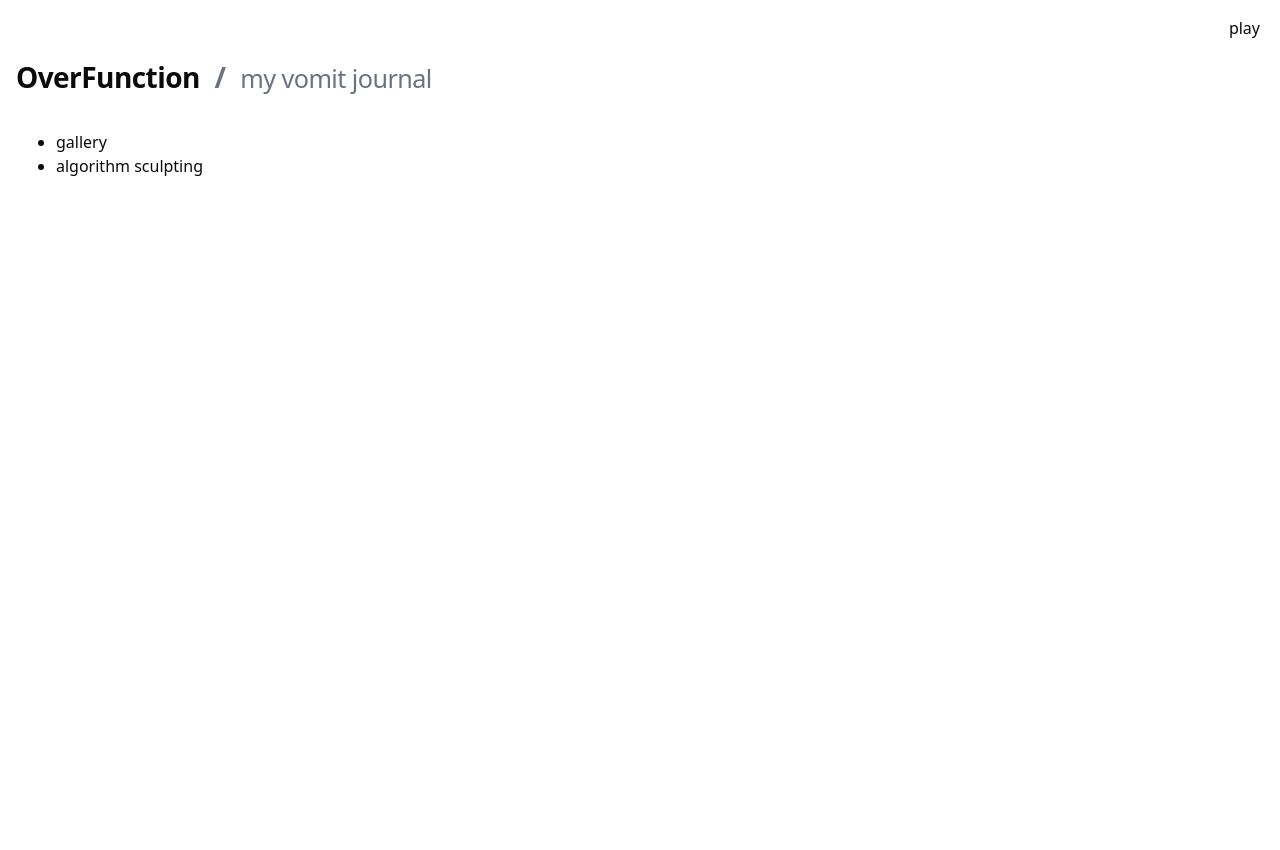
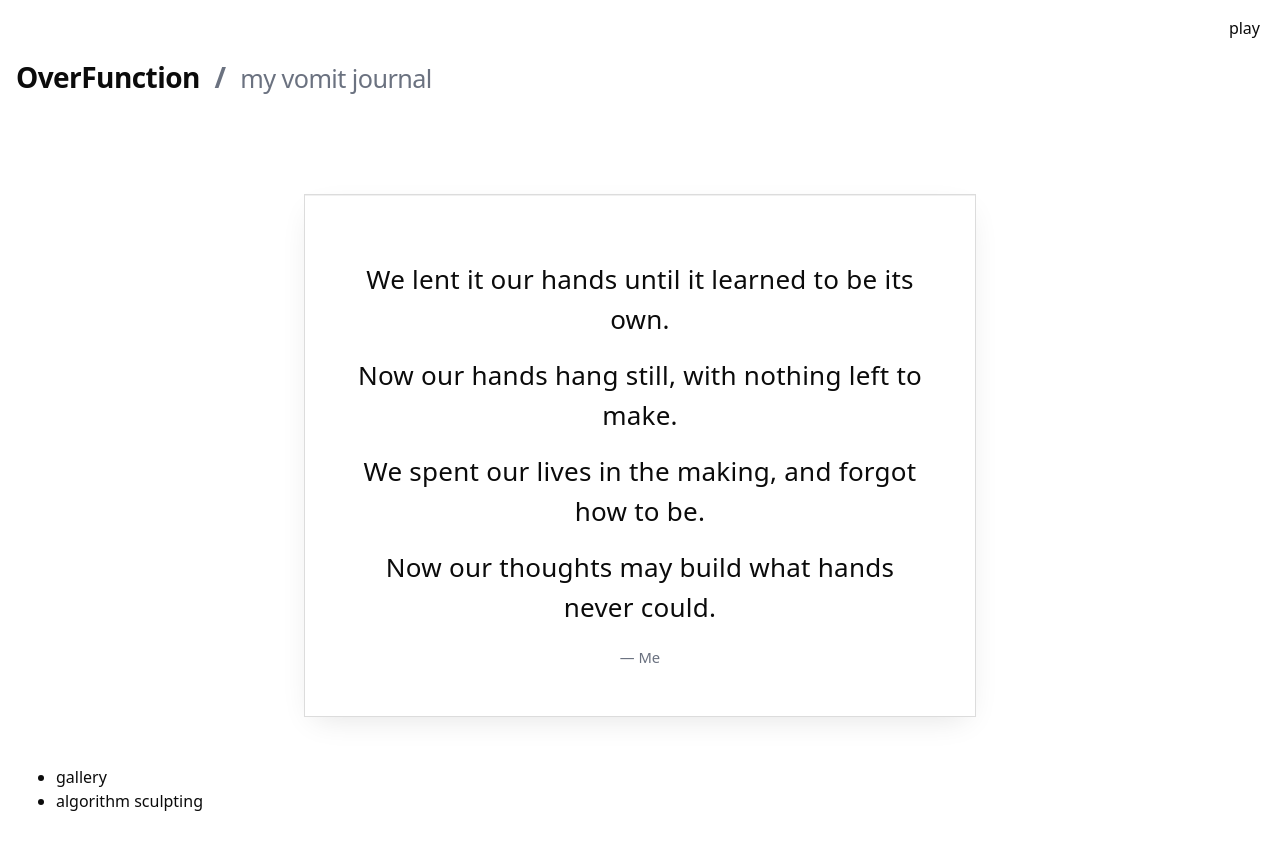
Before and after one commit to andrewleenyk/OverFunction, a React (Create React App) app in the folder cra/: page / in a window 1280 px wide. Shown: the top 850 px of the page. Before the commit the page ends 800 px from the top, so only its background shows below. Built offline with nearby package versions, Linux system fonts and the light colour scheme.

Commit message:
feat(home): add centered poem with refined typography and layout

```diff
--- a/cra/src/App.js
+++ b/cra/src/App.js
@@ -53,7 +53,18 @@ function Home() {
   return (
     <main className="container">
       <Header label="my vomit journal" />
-      <nav className="home-links">
+      <section className="poem">
+        <figure className="poem-card">
+          <blockquote>
+            <p>We lent it our hands until it learned to be its own.</p>
+            <p>Now our hands hang still, with nothing left to make.</p>
+            <p>We spent our lives in the making, and forgot how to be.</p>
+            <p>Now our thoughts may build what hands never could.</p>
+          </blockquote>
+          <figcaption>— Me</figcaption>
+        </figure>
+      </section>
+      <nav className="home-links" aria-label="site">
         <ul>
           <li><Link to="/gallery">gallery</Link></li>
           <li><Link to="/algorithm-sculpting">algorithm sculpting</Link></li>
--- a/cra/src/styles.css
+++ b/cra/src/styles.css
@@ -278,3 +278,37 @@ a:active {
   max-width: calc(100% - 48px);
   transform: none;
 }
+
+/* Poem presentation */
+.poem {
+  margin: 8vh auto 4vh;
+  display: grid;
+  place-items: center;
+  padding: 0 16px;
+}
+.poem-card {
+  max-width: 42rem;
+  width: 100%;
+  text-align: center;
+  padding: clamp(20px, 6vw, 48px);
+  border: 1px solid color-mix(in oklab, var(--fg) 14%, transparent);
+  border-radius: var(--radius);
+  background: color-mix(in oklab, var(--bg) 92%, transparent);
+  box-shadow:
+    0 10px 30px -10px color-mix(in oklab, var(--fg) 12%, transparent),
+    inset 0 1px 0 color-mix(in oklab, var(--fg) 6%, transparent);
+}
+.poem-card blockquote {
+  margin: 0;
+}
+.poem-card p {
+  margin: 0.6em 0;
+  font-size: clamp(18px, 2.4vw, 26px);
+  line-height: 1.55;
+  letter-spacing: 0.01em;
+}
+.poem-card figcaption {
+  margin-top: clamp(12px, 2vw, 18px);
+  color: var(--muted);
+  font-size: 0.925rem;
+}
```
